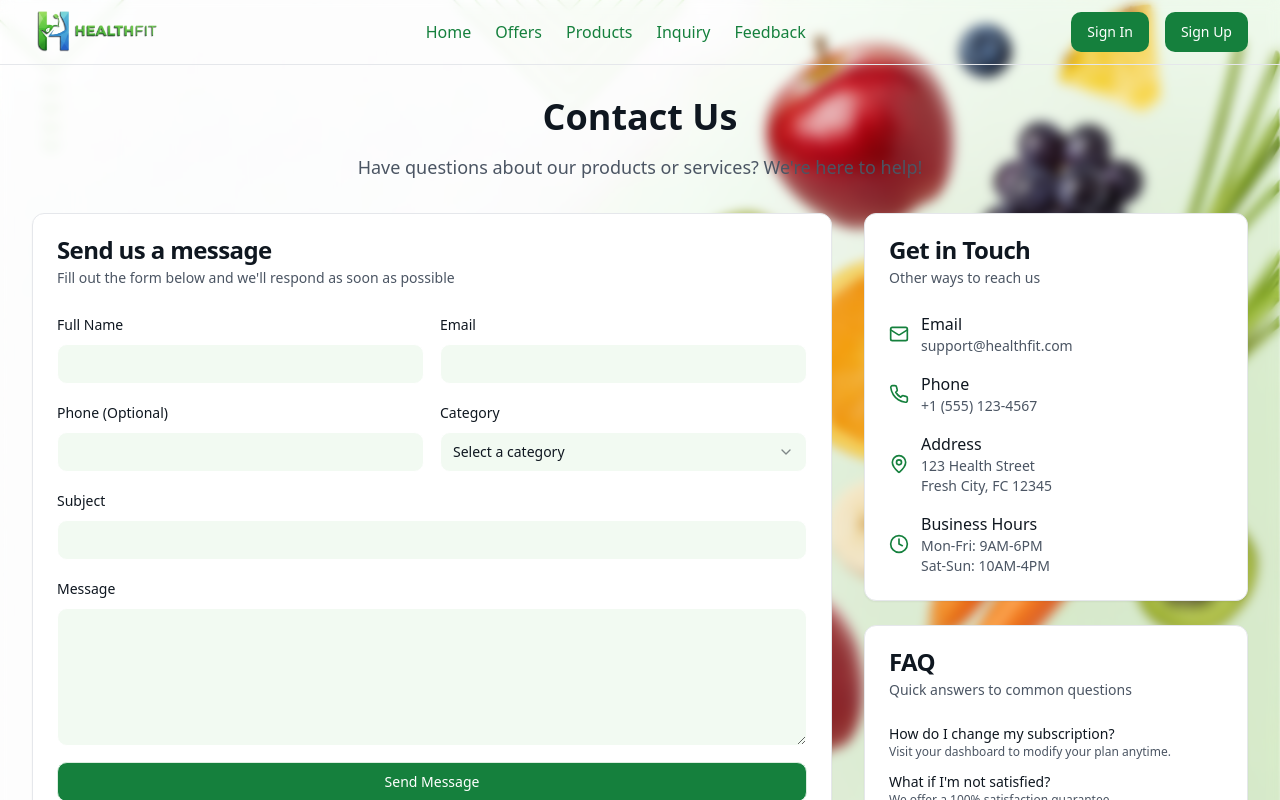
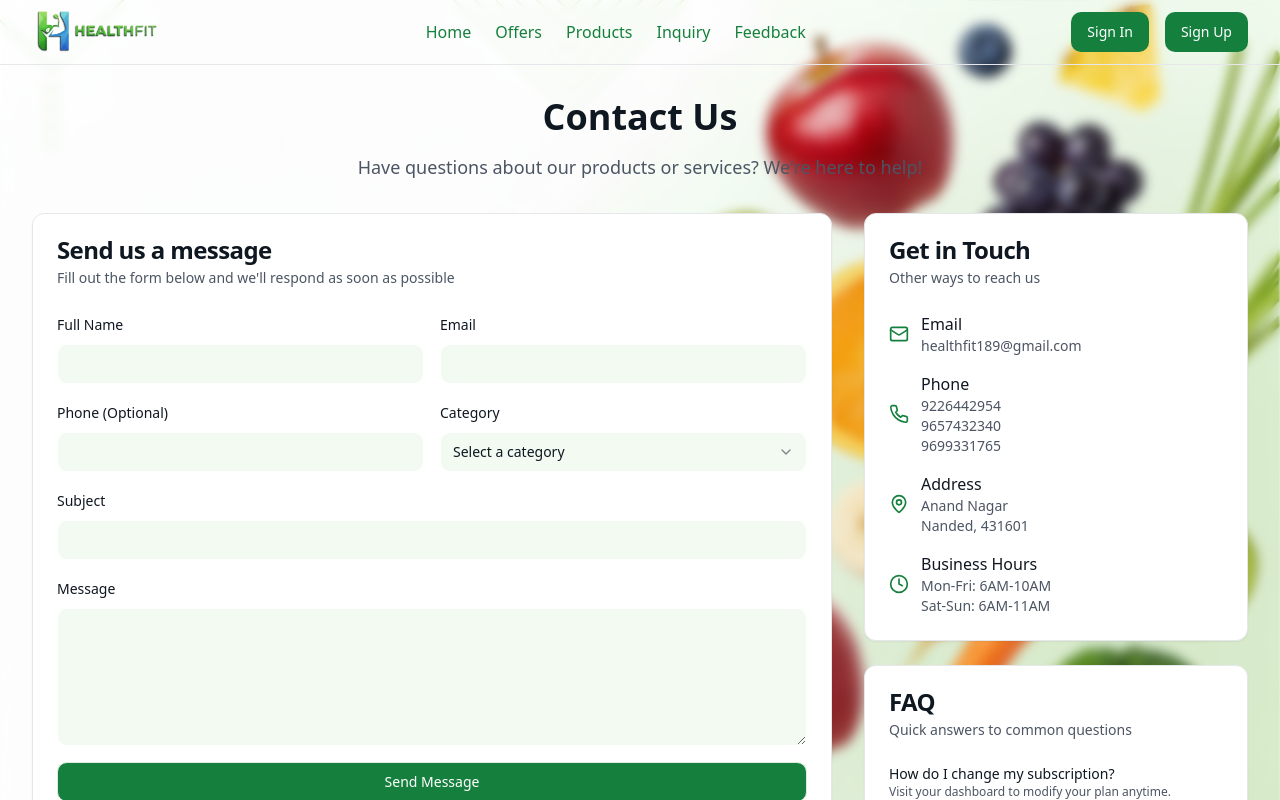
Before and after one commit to sarkalerameshwar/Health-Fit, a Next.js app in the folder frontend/: page /inquiry in a window 1280 px wide. Shown: the top 800 px of the page. Built offline with nearby package versions, Linux system fonts and the light colour scheme.

Commit message:
edited inquiry page

```diff
--- a/frontend/app/inquiry/page.tsx
+++ b/frontend/app/inquiry/page.tsx
@@ -172,14 +172,16 @@ export default function InquiryPage() {
                   <Mail className="h-5 w-5 text-primary" />
                   <div>
                     <p className="font-medium">Email</p>
-                    <p className="text-sm text-muted-foreground">support@healthfit.com</p>
+                    <p className="text-sm text-muted-foreground">healthfit189@gmail.com</p>
                   </div>
                 </div>
                 <div className="flex items-center gap-3">
                   <Phone className="h-5 w-5 text-primary" />
                   <div>
                     <p className="font-medium">Phone</p>
-                    <p className="text-sm text-muted-foreground">+1 (555) 123-4567</p>
+                    <p className="text-sm text-muted-foreground">9226442954</p>
+                    <p className="text-sm text-muted-foreground">9657432340</p>
+                    <p className="text-sm text-muted-foreground">9699331765</p>
                   </div>
                 </div>
                 <div className="flex items-center gap-3">
@@ -187,9 +189,9 @@ export default function InquiryPage() {
                   <div>
                     <p className="font-medium">Address</p>
                     <p className="text-sm text-muted-foreground">
-                      123 Health Street
+                      Anand Nagar
                       <br />
-                      Fresh City, FC 12345
+                      Nanded, 431601
                     </p>
                   </div>
                 </div>
@@ -198,9 +200,9 @@ export default function InquiryPage() {
                   <div>
                     <p className="font-medium">Business Hours</p>
                     <p className="text-sm text-muted-foreground">
-                      Mon-Fri: 9AM-6PM
+                      Mon-Fri: 6AM-10AM
                       <br />
-                      Sat-Sun: 10AM-4PM
+                      Sat-Sun: 6AM-11AM
                     </p>
                   </div>
                 </div>
@@ -223,7 +225,7 @@ export default function InquiryPage() {
                 </div>
                 <div>
                   <p className="font-medium text-sm">Can I pause my subscription?</p>
-                  <p className="text-xs text-muted-foreground">Yes, you can pause or cancel anytime.</p>
+                  <p className="text-xs text-muted-foreground">No, currently we don't have that feature but you can cantact directly to our service agents.</p>
                 </div>
               </CardContent>
             </Card>
```
